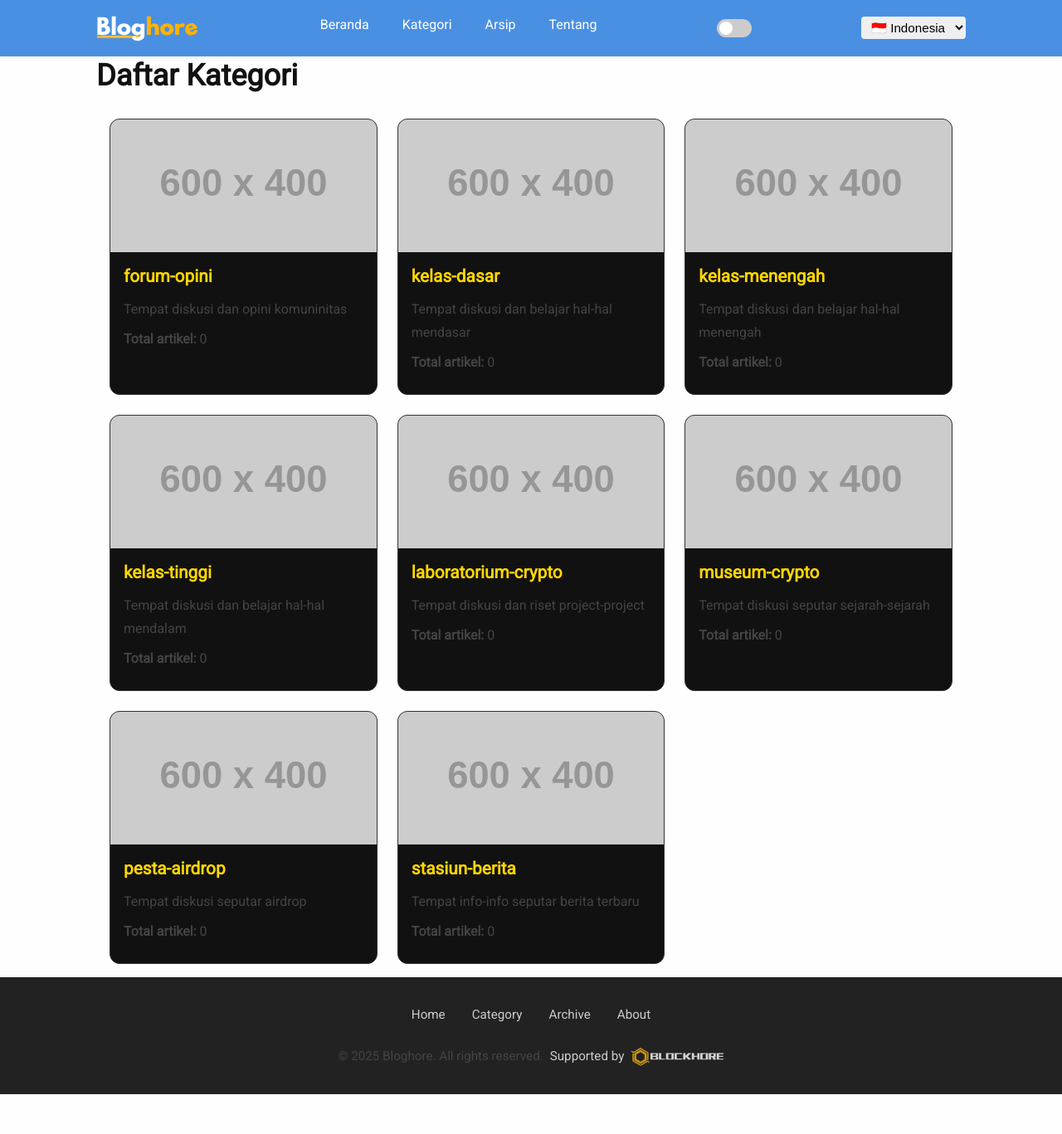
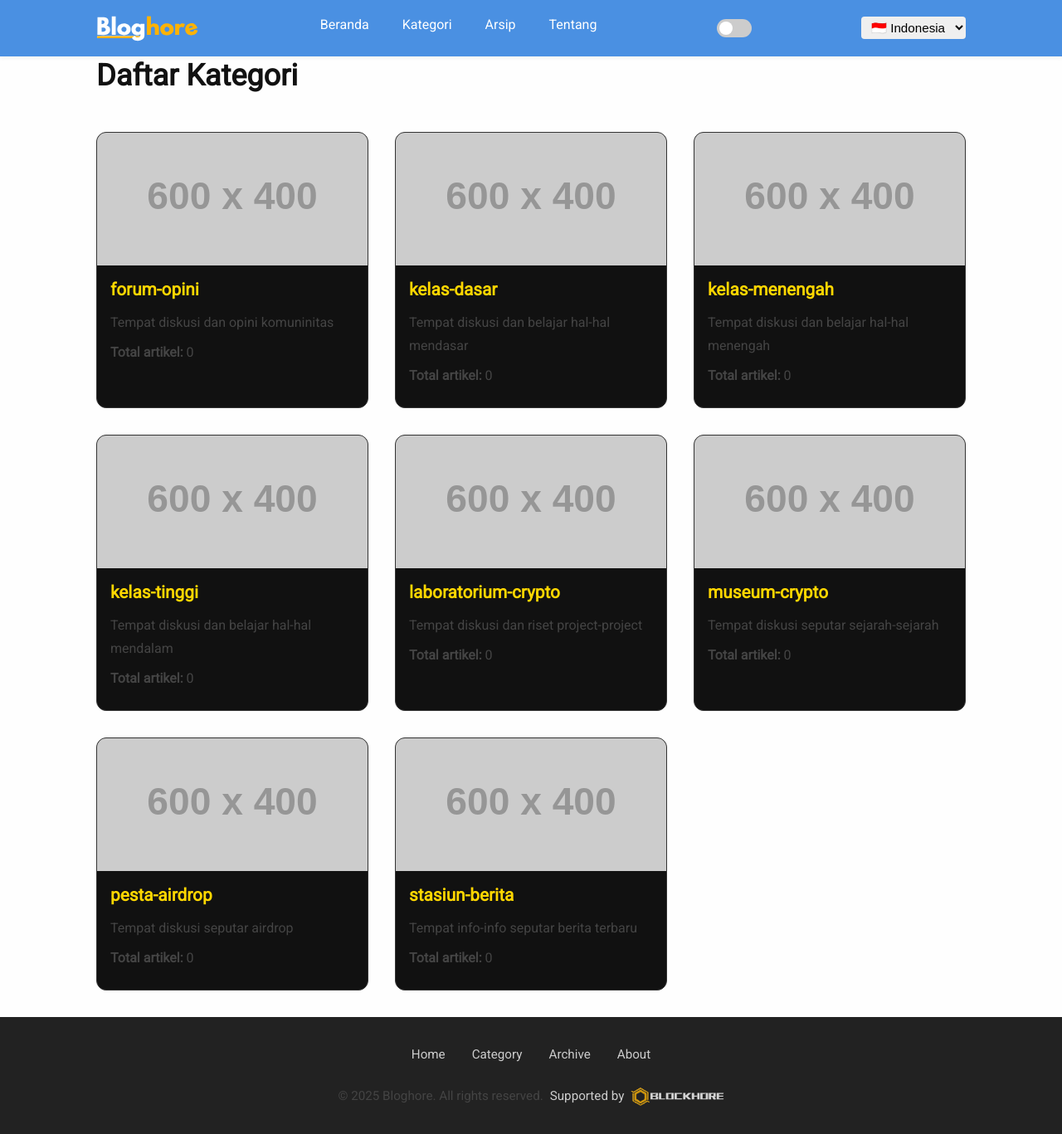
Before and after one commit to Blockhore/bloghore.github.io, a Jekyll site: the page built from _categories/forum-opini.md, in a window 1280 px wide and 1367 px high. Shown: the whole window at 83% size. Built offline with Jekyll 4.4.1, drawn with Linux system fonts in a browser that asks for light colours.

Commit message:
Update _category.scss

```diff
--- a/_sass/_category.scss
+++ b/_sass/_category.scss
@@ -1,8 +1,8 @@
 .category-grid {
   display: grid;
   grid-template-columns: repeat(auto-fit, minmax(280px, 1fr));
-  gap: 1.5rem;
-  padding: 1rem;
+  gap: 2rem;
+  padding-block: 2rem;
 }
 
 .category-card {
@@ -12,7 +12,7 @@
   overflow: hidden;
   background-color: #111;
   color: #eee;
-  text-decoration: none; // penting, biar nggak underline semua
+  text-decoration: none;
   transition: transform 0.3s ease, box-shadow 0.3s ease;
 
   &:hover {
```
